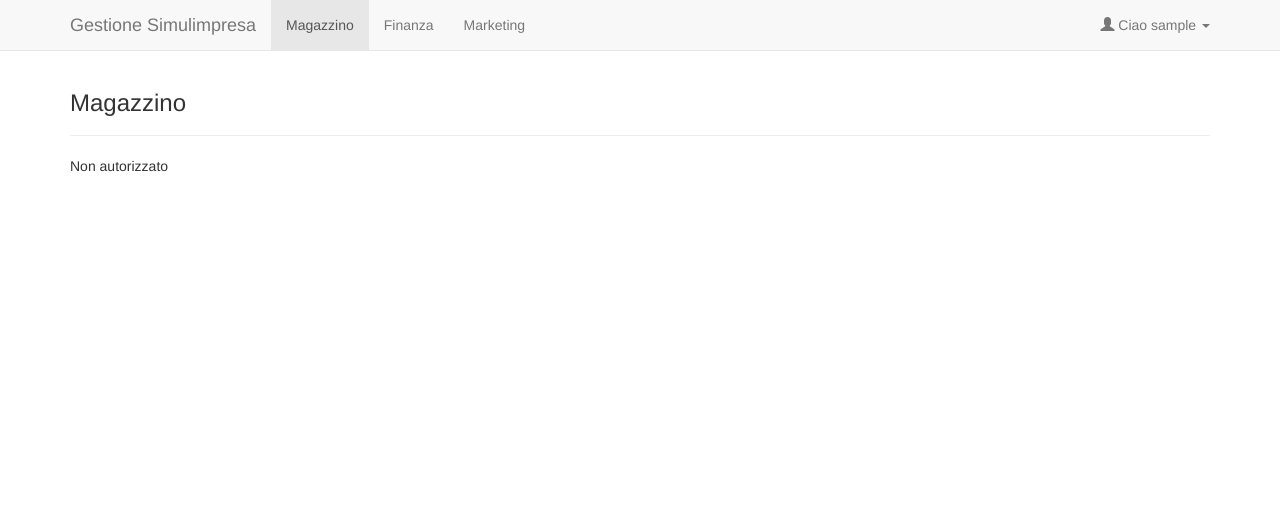
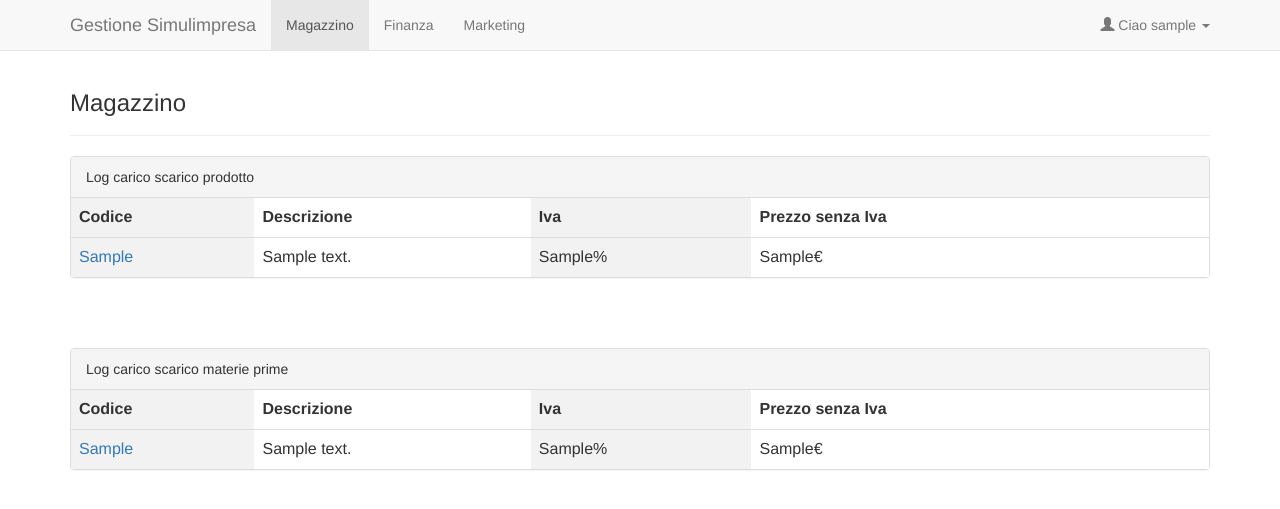
Before and after one commit to CarloRamponi/project, a PHP site: page /magazzino.php in a window 1280 px wide. Shown: the top 509 px of the page. Run offline with PHP 8.4, Linux system fonts and the light colour scheme; the visitor is signed in with stand-in values (Sample User, id 1); tables that the repository leaves empty or names only in its code hold one stand-in row (values such as "Sample post"); data that the repository does not hold is empty.

Commit message:
ho fatto la tabella per le materie prime

```diff
--- a/magazzino.php
+++ b/magazzino.php
@@ -108,5 +108,97 @@
 		<script src="assets/jquery-1.11.3-jquery.min.js"></script>
 		<script src="assets/js/bootstrap.min.js"></script>
 
+
+		<!--oooooooooooooooooooooooooooooooooooooooooooooooooooooooooooooooooooooooooooooooooooooooooooooooooooooooooooooooooooooooooooooooooooooooooooooooooooooooooooooo-->
+
+		<script>var NumeroMateriePrime=0;</script>
+
+		<div id="wrapper">
+
+			<div class="container">
+
+
+
+				<?php if($userRow['magazzino']){ ?>
+
+				<div class="panel panel-default">
+				<!-- Default panel contents -->
+					<div class="panel-heading">Log carico scarico materie prime</div>
+
+					<!-- Table -->
+					<table class="table">
+						<tr>
+							<th>Codice</th>
+							<th>Descrizione</th>
+							<th>Iva</th>
+							<th>Prezzo senza Iva</th>
+						</tr>
+						<?php
+							$res=mysql_query("SELECT * from prodotti");
+							$n=mysql_num_rows($res);
+							if($n!=0){
+								for($i = 0; $i< $n; $i++){
+									$prodotti[$i]=mysql_fetch_array($res);
+
+						?>
+									<tr>
+										<td><a href="caricoScaricoProdotti.php?codice=<?php echo $prodotti[$i]['codice']; ?>"><?php echo $prodotti[$i]['codice']; ?></a></td>
+										<td><?php echo $prodotti[$i]['descrizione']; ?></td>
+										<td><?php echo $prodotti[$i]['iva']; ?>%</td>
+										<td><?php echo $prodotti[$i]['prezzo']; ?>€</td>
+										<?php
+											echo "<td style='background-color:#FFFFFF' id='del".$prodotti[$i]['id']."'></td>";
+											echo "<td style='background-color:#FFFFFF' id='edit".$prodotti[$i]['id']."'></td>";
+										?>
+									</tr>
+						<?php
+									$num=$prodotti[$i]['id'];
+								}
+								echo "<script>var numeroProdotti=".$num.";</script>";
+							} else {
+						?>
+								<tr><td colspan="4">Nessun prodotto nel database!</td></tr>
+						<?php } ?>
+					</table>
+				</div>
+
+				<?php if($userRow['magazzino']==2){ ?>
+					<!-- Bottoni aggiungi e modifica! -->
+					<button class="btn btn-danger" onclick="bottoniElimina(numeroProdotti)">Elimina</button>
+					<button class="btn btn-warning" onclick="bottoniModifica(numeroProdotti)">Modifica</button>
+					<a class="btn btn-success" href = 'aggiungiMagazzino.php?type=aggiungi'>Aggiungi</a>
+				<?php } ?>
+			</div>
+
+			<?php } else { ?>
+				<!-- Non autorizzato a visualizzare! -->
+				Non autorizzato
+			<?php } ?>
+
+		</div>
+
+		<script>
+			function bottoniElimina(n){
+				for (i=1;i<=n;i++){
+					if(document.getElementById("del"+i+"")){
+						document.getElementById("del"+i+"").outerHTML="<td style='background-color:#FFFFFF;' id='eli"+i+"'><a href='eliminaProdotto.php?id="+i+"' style='font-size:25px;'><div class='glyphicon glyphicon-remove'></div></a></td>";
+					} else if(document.getElementById("eli"+i+""))
+							document.getElementById("eli"+i+"").outerHTML="<td style='background-color:#FFFFFF' id='del"+i+"'></td>";
+				}
+			}
+			function bottoniModifica(n){
+				for (i=1;i<=n;i++){
+					if(document.getElementById("edit"+i+"")){
+						document.getElementById("edit"+i+"").outerHTML="<td style='background-color:#FFFFFF;' id='mod"+i+"'><a href='aggiungiMagazzino.php?type=modifica&id="+i+"' style='font-size:25px;'><div class='glyphicon glyphicon-edit'></div></a></td>";
+					} else if(document.getElementById("mod"+i+""))
+							document.getElementById("mod"+i+"").outerHTML="<td style='background-color:#FFFFFF' id='edit"+i+"'></td>";
+				}
+			}
+		</script>
+
+		<script src="assets/jquery-1.11.3-jquery.min.js"></script>
+		<script src="assets/js/bootstrap.min.js"></script>
+
+
 	</body>
 </html>
```
